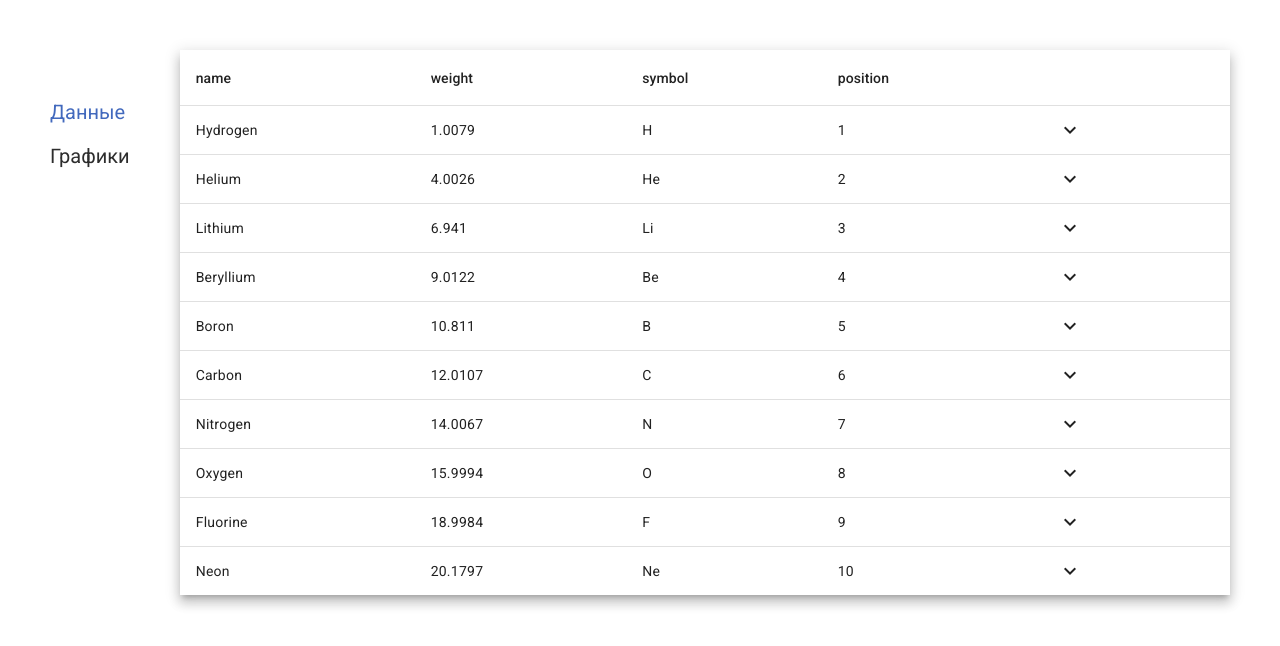
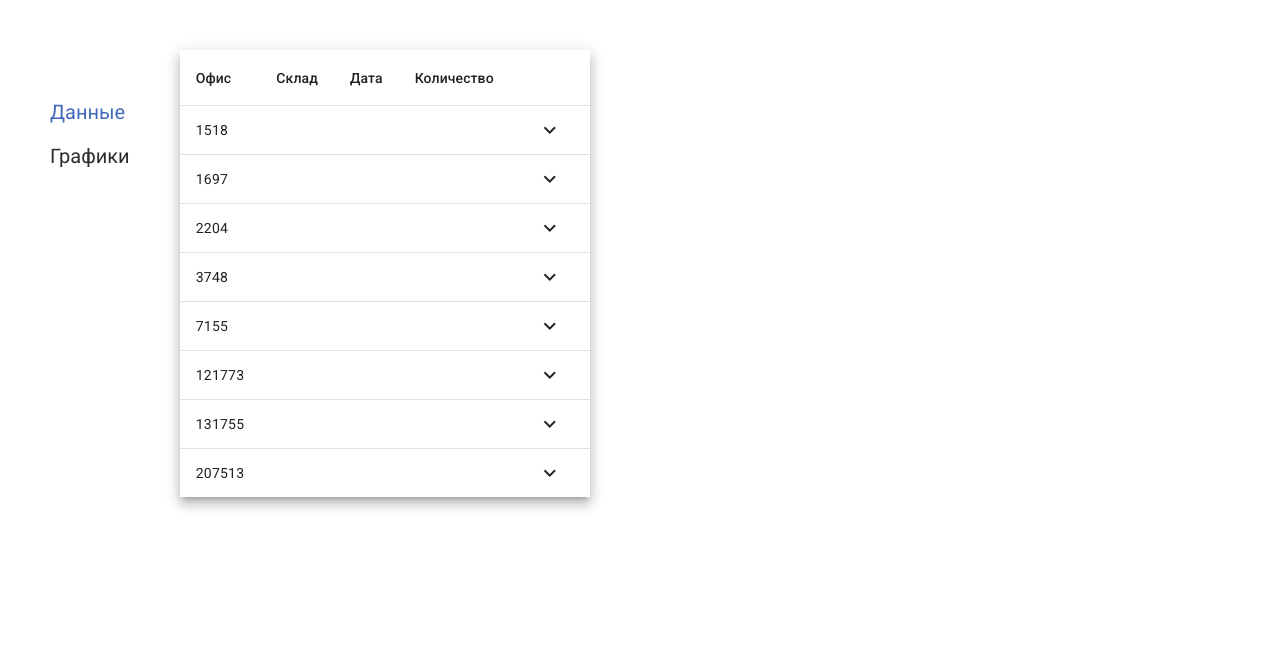
Before and after one commit to VladaBelaya/team-project, an Angular app: page /table in a window 1280 px wide. Shown: the top 646 px of the page. Built offline with nearby package versions, Linux system fonts and the light colour scheme.

Commit message:
Add dynamic data loading to table with inner tables

```diff
--- /dev/null
+++ b/src/app/table/services/table-data.service.ts
@@ -0,0 +1,84 @@
+import { Injectable } from '@angular/core';
+import { map, Observable } from 'rxjs';
+import { DataLoaderService } from 'src/app/services/data-loader.service';
+import { Data1 } from 'src/app/services/data-loader.service';
+
+export interface TableData extends Data1 {}
+export interface Columns {
+  name: string;
+  id: string;
+}
+
+@Injectable({
+  providedIn: 'root',
+})
+export class TableDataService {
+  public COLUMNNAMES: Columns[] = [
+    {
+      name: 'Офис',
+      id: 'office_id',
+    },
+    {
+      name: 'Склад',
+      id: 'wh_id',
+    },
+    {
+      name: 'Дата',
+      id: 'dt_date',
+    },
+    {
+      name: 'Количество',
+      id: 'qty',
+    },
+  ];
+
+  constructor(private _dataLoader: DataLoaderService) {}
+
+  getAllData(): Observable<Data1[]> {
+    return this._dataLoader.getData1();
+  }
+
+  getOffices(): Observable<TableData[]> {
+    return this.getAllData().pipe(
+      map((data) =>
+        Array.from(new Set(data.map((datum) => datum.office_id))).map(
+          (id) =>
+            <TableData>{
+              office_id: id,
+              dt_date: null,
+              qty: null,
+              wh_id: null,
+            }
+        )
+      )
+    );
+  }
+
+  getStorages(office_id: number) {
+    return this.getAllData().pipe(
+      map((data) =>
+        Array.from(
+          new Set(
+            data
+              .filter((data) => data.office_id === office_id)
+              .map((datum) => datum.wh_id)
+          )
+        ).map(
+          (id) =>
+            <TableData>{
+              office_id: office_id,
+              dt_date: null,
+              qty: null,
+              wh_id: id,
+            }
+        )
+      )
+    );
+  }
+
+  getDatesAndQuantities(wh_id: number) {
+    return this.getAllData().pipe(
+      map((data) => data.filter((data) => data.wh_id === wh_id))
+    );
+  }
+}
--- a/src/app/table/table.component.html
+++ b/src/app/table/table.component.html
@@ -1,44 +1,140 @@
-<table mat-table
-       [dataSource]="dataSource" multiTemplateDataRows
-       class="mat-elevation-z8">
-  <ng-container matColumnDef="{{column}}" *ngFor="let column of columnsToDisplay">
-    <th mat-header-cell *matHeaderCellDef> {{column}} </th>
-    <td mat-cell *matCellDef="let element"> {{element[column]}} </td>
+<table
+  mat-table
+  [dataSource]="officeData"
+  multiTemplateDataRows
+  class="mat-elevation-z8">
+  <ng-container
+    matColumnDef="{{ column.id }}"
+    *ngFor="let column of columnsToDisplay">
+    <th mat-header-cell *matHeaderCellDef>{{ column.name }}</th>
+    <td mat-cell *matCellDef="let element">{{ element[column.id] }}</td>
   </ng-container>
   <ng-container matColumnDef="expand">
     <th mat-header-cell *matHeaderCellDef aria-label="row actions">&nbsp;</th>
     <td mat-cell *matCellDef="let element">
-      <button mat-icon-button aria-label="expand row" (click)="(expandedElement = expandedElement === element ? null : element); $event.stopPropagation()">
-        <mat-icon *ngIf="expandedElement !== element">keyboard_arrow_down</mat-icon>
-        <mat-icon *ngIf="expandedElement === element">keyboard_arrow_up</mat-icon>
+      <button
+        mat-icon-button
+        aria-label="expand row"
+        (click)="
+          expandedOffice === element ? null : getStorages(element.office_id);
+          expandedOffice = expandedOffice === element ? null : element;
+          $event.stopPropagation()
+        ">
+        <mat-icon *ngIf="expandedOffice !== element"
+          >keyboard_arrow_down</mat-icon
+        >
+        <mat-icon *ngIf="expandedOffice === element"
+          >keyboard_arrow_up</mat-icon
+        >
       </button>
     </td>
   </ng-container>
 
   <!-- Expanded Content Column - The detail row is made up of this one column that spans across all columns -->
   <ng-container matColumnDef="expandedDetail">
-    <td mat-cell *matCellDef="let element" [attr.colspan]="columnsToDisplayWithExpand.length">
-      <div class="example-element-detail"
-           [@detailExpand]="element == expandedElement ? 'expanded' : 'collapsed'">
-        <div class="example-element-diagram">
-          <div class="example-element-position"> {{element.position}} </div>
-          <div class="example-element-symbol"> {{element.symbol}} </div>
-          <div class="example-element-name"> {{element.name}} </div>
-          <div class="example-element-weight"> {{element.weight}} </div>
-        </div>
-        <div class="example-element-description">
-          {{element.description}}
-          <span class="example-element-description-attribution"> -- Wikipedia </span>
-        </div>
+    <td
+      mat-cell
+      *matCellDef="let element"
+      [attr.colspan]="columnsToDisplayWithExpand.length">
+      <div
+        class="example-element-detail"
+        [@detailExpand]="element == expandedOffice ? 'expanded' : 'collapsed'">
+        <table
+          mat-table
+          [dataSource]="storageData"
+          multiTemplateDataRows
+          class="mat-elevation-z8">
+          <ng-container
+            matColumnDef="{{ column.id }}"
+            *ngFor="let column of columnsToDisplay">
+            <th mat-header-cell *matHeaderCellDef>{{ column.name }}</th>
+            <td mat-cell *matCellDef="let element">{{ element[column.id] }}</td>
+          </ng-container>
+          <ng-container matColumnDef="expand">
+            <th mat-header-cell *matHeaderCellDef aria-label="row actions">
+              &nbsp;
+            </th>
+            <td mat-cell *matCellDef="let element">
+              <button
+                mat-icon-button
+                aria-label="expand row"
+                (click)="
+                  expandedStorage === element
+                    ? null
+                    : getDatesAndQuantities(element.wh_id);
+                  expandedStorage =
+                    expandedStorage === element ? null : element;
+                  $event.stopPropagation()
+                ">
+                <mat-icon *ngIf="expandedStorage !== element"
+                  >keyboard_arrow_down</mat-icon
+                >
+                <mat-icon *ngIf="expandedStorage === element"
+                  >keyboard_arrow_up</mat-icon
+                >
+              </button>
+            </td>
+          </ng-container>
+
+          <!-- Expanded Content Column - The detail row is made up of this one column that spans across all columns -->
+          <ng-container matColumnDef="expandedDetail">
+            <td
+              mat-cell
+              *matCellDef="let element"
+              [attr.colspan]="columnsToDisplayWithExpand.length">
+              <div
+                class="example-element-detail"
+                [@detailExpand]="
+                  element == expandedStorage ? 'expanded' : 'collapsed'
+                ">
+                <table
+                  mat-table
+                  [dataSource]="datesAndQuantitiesData"
+                  class="mat-elevation-z8">
+                  <ng-container
+                    matColumnDef="{{ column.id }}"
+                    *ngFor="let column of columnsToDisplay">
+                    <th mat-header-cell *matHeaderCellDef>{{ column.name }}</th>
+                    <td mat-cell *matCellDef="let element">
+                      {{ element[column.id] }}
+                    </td>
+                  </ng-container>
+
+                  <tr
+                    mat-row
+                    *matRowDef="let element; columns: columnNames"
+                    class="example-element-row"></tr>
+                </table>
+              </div>
+            </td>
+          </ng-container>
+
+          <tr
+            mat-row
+            *matRowDef="let element; columns: columnsToDisplayWithExpand"
+            class="example-element-row"
+            [class.example-expanded-row]="expandedStorage === element"
+            (click)="
+              expandedStorage = expandedStorage === element ? null : element
+            "></tr>
+          <tr
+            mat-row
+            *matRowDef="let row; columns: ['expandedDetail']"
+            class="example-detail-row"></tr>
+        </table>
       </div>
     </td>
   </ng-container>
 
   <tr mat-header-row *matHeaderRowDef="columnsToDisplayWithExpand"></tr>
-  <tr mat-row *matRowDef="let element; columns: columnsToDisplayWithExpand;"
-      class="example-element-row"
-      [class.example-expanded-row]="expandedElement === element"
-      (click)="expandedElement = expandedElement === element ? null : element">
-  </tr>
-  <tr mat-row *matRowDef="let row; columns: ['expandedDetail']" class="example-detail-row"></tr>
+  <tr
+    mat-row
+    *matRowDef="let element; columns: columnsToDisplayWithExpand"
+    class="example-element-row"
+    [class.example-expanded-row]="expandedOffice === element"
+    (click)="expandedOffice = expandedOffice === element ? null : element"></tr>
+  <tr
+    mat-row
+    *matRowDef="let row; columns: ['expandedDetail']"
+    class="example-detail-row"></tr>
 </table>
--- a/src/app/table/table.component.ts
+++ b/src/app/table/table.component.ts
@@ -1,5 +1,12 @@
-import { Component } from '@angular/core';
-import {animate, state, style, transition, trigger} from "@angular/animations";
+import { Component, OnInit } from '@angular/core';
+import {
+  animate,
+  state,
+  style,
+  transition,
+  trigger,
+} from '@angular/animations';
+import { TableDataService, TableData } from './services/table-data.service';
 
 @Component({
   selector: 'app-table',
@@ -7,114 +14,49 @@ import {animate, state, style, transition, trigger} from "@angular/animations";
   styleUrls: ['./table.component.scss'],
   animations: [
     trigger('detailExpand', [
-      state('collapsed', style({height: '0px', minHeight: '0'})),
-      state('expanded', style({height: '*'})),
-      transition('expanded <=> collapsed', animate('225ms cubic-bezier(0.4, 0.0, 0.2, 1)')),
+      state('collapsed', style({ height: '0px', minHeight: '0' })),
+      state('expanded', style({ height: '*' })),
+      transition(
+        'expanded <=> collapsed',
+        animate('225ms cubic-bezier(0.4, 0.0, 0.2, 1)')
+      ),
     ]),
   ],
 })
-export class TableComponent {
-  dataSource: PeriodicElement[] = ELEMENT_DATA;
-  columnsToDisplay: string[] = ['name', 'weight', 'symbol', 'position'];
-  columnsToDisplayWithExpand = [...this.columnsToDisplay, 'expand'];
-  expandedElement!: PeriodicElement | null;
+export class TableComponent implements OnInit {
+  officeData!: TableData[];
+  storageData!: TableData[];
+  datesAndQuantitiesData!: TableData[];
+  columnsToDisplay = this._tableData.COLUMNNAMES;
+  columnNames = this.columnsToDisplay.map((column) => column.id);
+  columnsToDisplayWithExpand = [
+    ...this.columnsToDisplay.map((column) => column.id),
+    'expand',
+  ];
+  expandedOffice!: TableData | null;
+  expandedStorage!: TableData | null;
+  expandedDataAndQuantities!: TableData | null;
+
+  constructor(private _tableData: TableDataService) {}
+
+  getStorages(office_id: number) {
+    this._tableData.getStorages(office_id).subscribe((data) => {
+      this.storageData = data;
+      console.log(this.storageData);
+    });
+  }
+
+  getDatesAndQuantities(wh_id: number) {
+    this._tableData.getDatesAndQuantities(wh_id).subscribe((data) => {
+      this.datesAndQuantitiesData = data;
+      console.log(this.datesAndQuantitiesData);
+    });
+  }
+
+  ngOnInit() {
+    this._tableData.getOffices().subscribe((data) => {
+      this.officeData = data;
+      console.log(this.officeData);
+    });
+  }
 }
-
-interface PeriodicElement {
-  name: string;
-  position: number;
-  weight: number;
-  symbol: string;
-  description: string;
-}
-
-const ELEMENT_DATA: PeriodicElement[] = [
-  {
-    position: 1,
-    name: 'Hydrogen',
-    weight: 1.0079,
-    symbol: 'H',
-    description: `Hydrogen is a chemical element with symbol H and atomic number 1. With a standard
-        atomic weight of 1.008, hydrogen is the lightest element on the periodic table.`,
-  },
-  {
-    position: 2,
-    name: 'Helium',
-    weight: 4.0026,
-    symbol: 'He',
-    description: `Helium is a chemical element with symbol He and atomic number 2. It is a
-        colorless, odorless, tasteless, non-toxic, inert, monatomic gas, the first in the noble gas
-        group in the periodic table. Its boiling point is the lowest among all the elements.`,
-  },
-  {
-    position: 3,
-    name: 'Lithium',
-    weight: 6.941,
-    symbol: 'Li',
-    description: `Lithium is a chemical element with symbol Li and atomic number 3. It is a soft,
-        silvery-white alkali metal. Under standard conditions, it is the lightest metal and the
-        lightest solid element.`,
-  },
-  {
-    position: 4,
-    name: 'Beryllium',
-    weight: 9.0122,
-    symbol: 'Be',
-    description: `Beryllium is a chemical element with symbol Be and atomic number 4. It is a
-        relatively rare element in the universe, usually occurring as a product of the spallation of
-        larger atomic nuclei that have collided with cosmic rays.`,
-  },
-  {
-    position: 5,
-    name: 'Boron',
-    weight: 10.811,
-    symbol: 'B',
-    description: `Boron is a chemical element with symbol B and atomic number 5. Produced entirely
-        by cosmic ray spallation and supernovae and not by stellar nucleosynthesis, it is a
-        low-abundance element in the Solar system and in the Earth's crust.`,
-  },
-  {
-    position: 6,
-    name: 'Carbon',
-    weight: 12.0107,
-    symbol: 'C',
-    description: `Carbon is a chemical element with symbol C and atomic number 6. It is nonmetallic
-        and tetravalent—making four electrons available to form covalent chemical bonds. It belongs
-        to group 14 of the periodic table.`,
-  },
-  {
-    position: 7,
-    name: 'Nitrogen',
-    weight: 14.0067,
-    symbol: 'N',
-    description: `Nitrogen is a chemical element with symbol N and atomic number 7. It was first
-        discovered and isolated by Scottish physician Daniel Rutherford in 1772.`,
-  },
-  {
-    position: 8,
-    name: 'Oxygen',
-    weight: 15.9994,
-    symbol: 'O',
-    description: `Oxygen is a chemical element with symbol O and atomic number 8. It is a member of
-         the chalcogen group on the periodic table, a highly reactive nonmetal, and an oxidizing
-         agent that readily forms oxides with most elements as well as with other compounds.`,
-  },
-  {
-    position: 9,
-    name: 'Fluorine',
-    weight: 18.9984,
-    symbol: 'F',
-    description: `Fluorine is a chemical element with symbol F and atomic number 9. It is the
-        lightest halogen and exists as a highly toxic pale yellow diatomic gas at standard
-        conditions.`,
-  },
-  {
-    position: 10,
-    name: 'Neon',
-    weight: 20.1797,
-    symbol: 'Ne',
-    description: `Neon is a chemical element with symbol Ne and atomic number 10. It is a noble gas.
-        Neon is a colorless, odorless, inert monatomic gas under standard conditions, with about
-        two-thirds the density of air.`,
-  },
-];
```
Also changed, not shown: src/app/services/data-loader.service.ts (+4 -4 lines).
